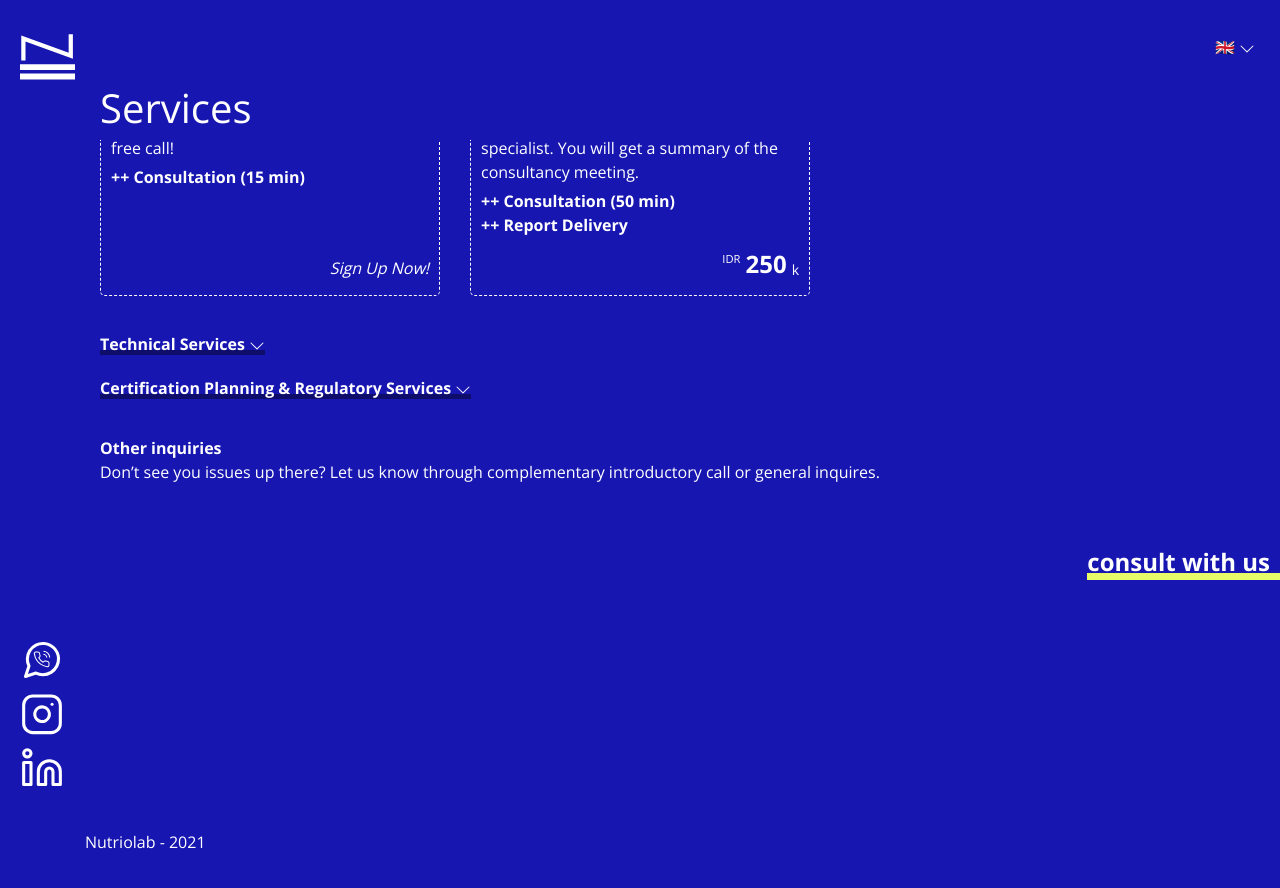
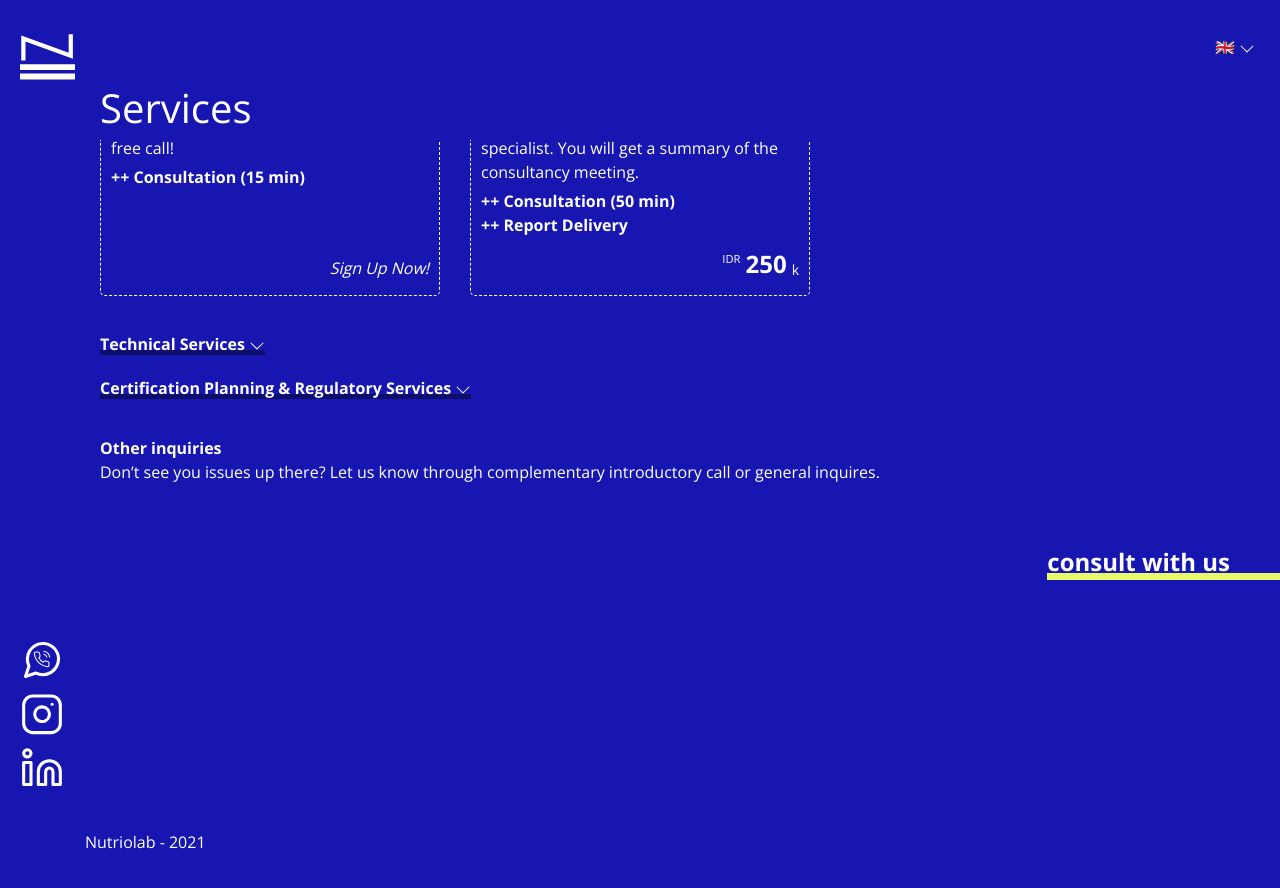
Before and after one commit to nutriolab/nutriolab.github.io, a Jekyll site: the page built from pages/en/services.md, in a window 1280 px wide and 900 px high, scrolled down 100 px. Shown: the top 888 px of the window. Built offline with Jekyll 4.4.1, drawn with Linux system fonts in a browser that asks for light colours.

Commit message:
Update services.scss

```diff
--- a/assets/css/services.scss
+++ b/assets/css/services.scss
@@ -112,7 +112,7 @@
     bottom: 20%;
     right: 0;
     max-width: 240px;
-    padding-right: 10px;
+    padding-right: 50px;
     font-weight: bold;
     font-size: 24px;
 
```
